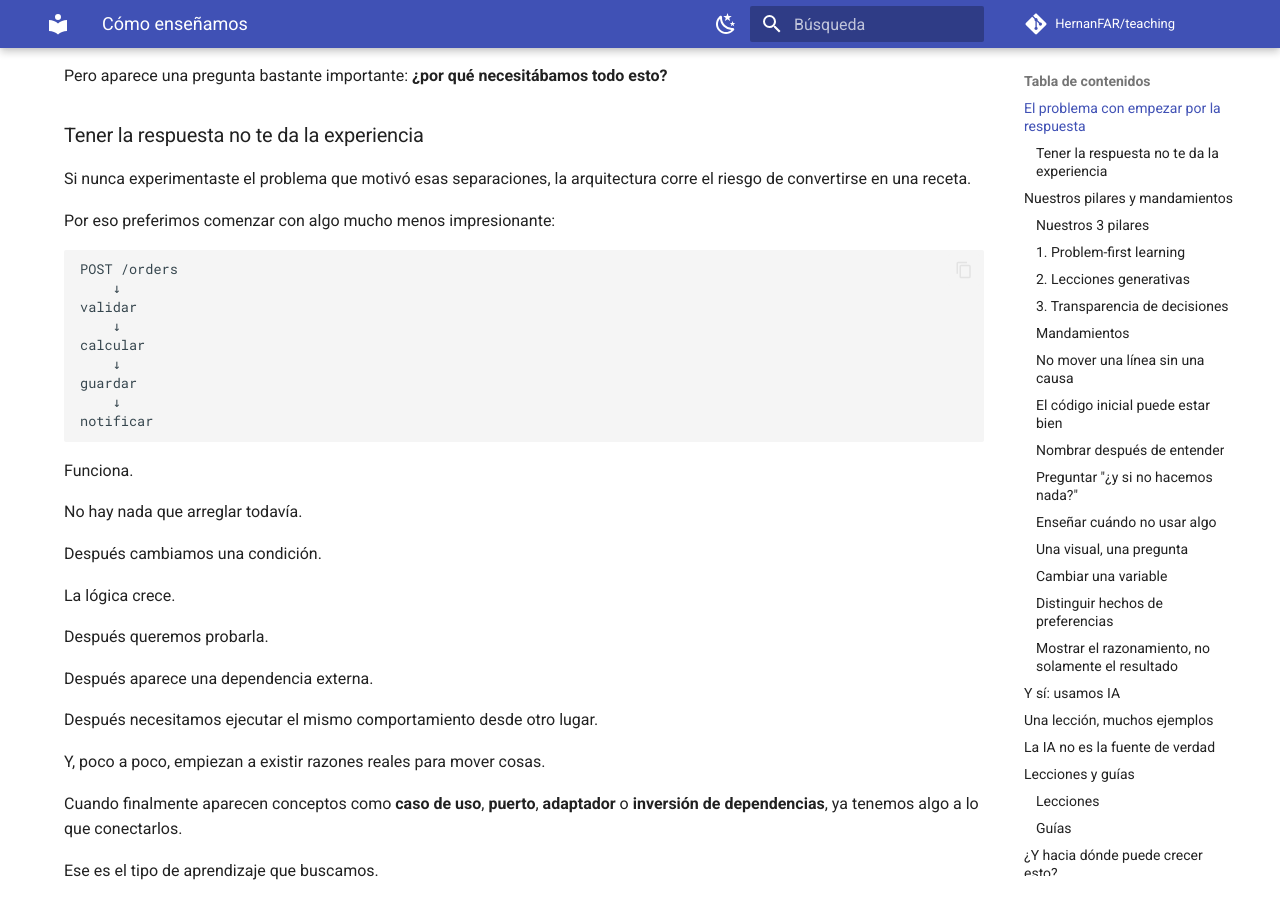
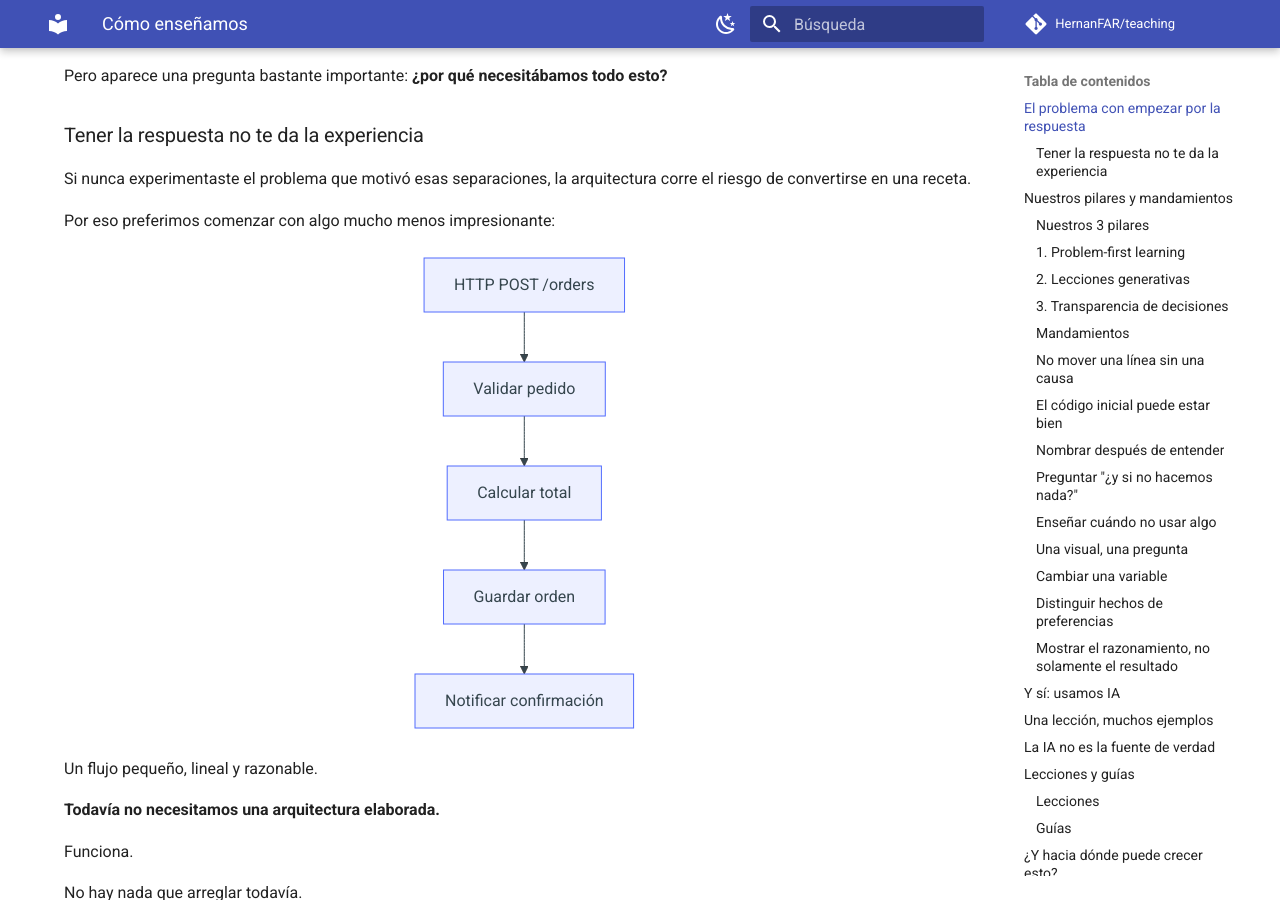
Before and after one commit to HernanFAR/teaching, an MkDocs documentation site: the page built from docs/about/how-we-teach.md, in a window 1280 px wide and 900 px high, scrolled down 1711 px. Built offline with MkDocs 1.6.1 and Material for MkDocs 9.7.7, drawn with Linux system fonts in a browser that asks for light colours; comment, search, counter and statistics services are not loaded.

Commit message:
docs: visualize the initial order flow

````diff
--- a/docs/about/how-we-teach.md
+++ b/docs/about/how-we-teach.md
@@ -86,17 +86,20 @@ Si nunca experimentaste el problema que motivó esas separaciones, la arquitectu
 
 Por eso preferimos comenzar con algo mucho menos impresionante:
 
-~~~text
-POST /orders
-    ↓
-validar
-    ↓
-calcular
-    ↓
-guardar
-    ↓
-notificar
-~~~
+```mermaid
+flowchart TD
+    A[HTTP POST /orders]
+    B[Validar pedido]
+    C[Calcular total]
+    D[Guardar orden]
+    E[Notificar confirmación]
+
+    A --> B --> C --> D --> E
+```
+
+Un flujo pequeño, lineal y razonable.
+
+**Todavía no necesitamos una arquitectura elaborada.**
 
 Funciona.
 
````
